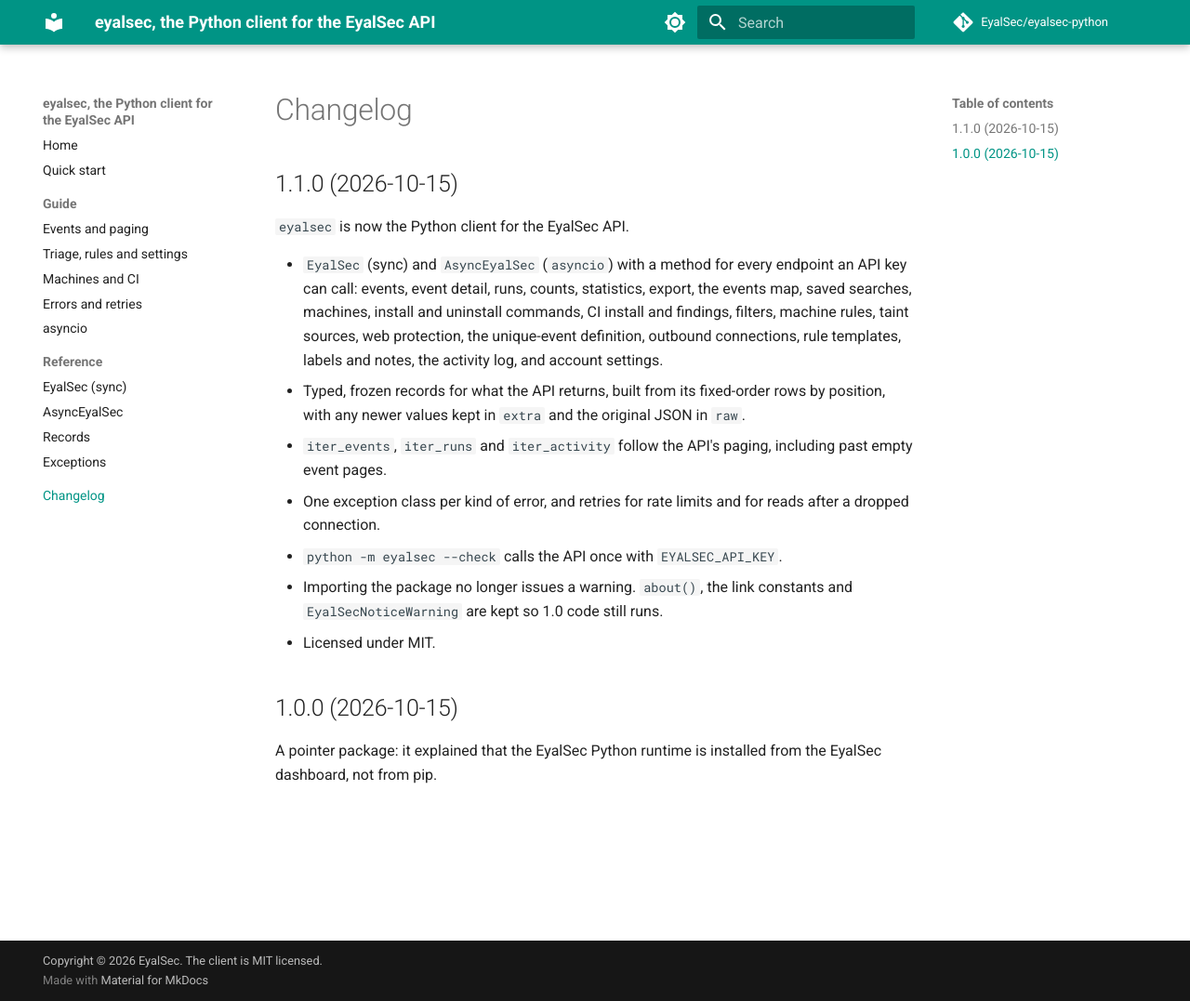
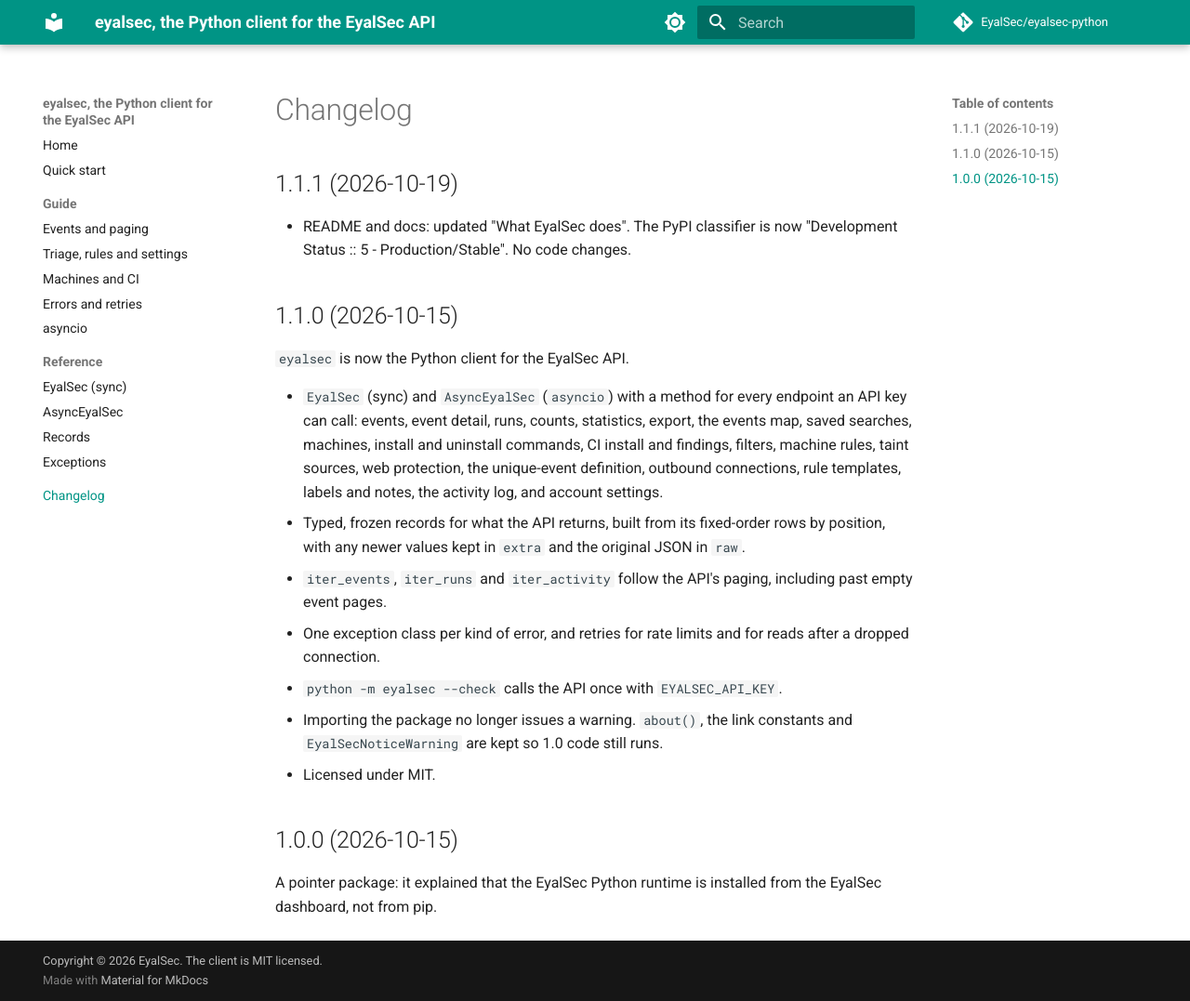
Before and after one commit to EyalSec/eyalsec-python, an MkDocs documentation site: the page built from docs/changelog.md, in a window 1280 px wide and 1077 px high. Shown: the whole window at 93% size. Built offline with MkDocs 1.6.1 and Material for MkDocs 9.7.7, drawn with Linux system fonts in a browser that asks for light colours; comment, search, counter and statistics services are not loaded.

Commit message:
eyalsec 1.1.1: README, docs and classifier update
"What EyalSec does" opens with the product statement, and the PyPI
classifier is now Development Status 5 - Production/Stable. No code changes.

```diff
--- a/docs/changelog.md
+++ b/docs/changelog.md
@@ -1,4 +1,8 @@
 # Changelog
+
+## 1.1.1 (2026-10-19)
+
+- README and docs: updated "What EyalSec does". The PyPI classifier is now "Development Status :: 5 - Production/Stable". No code changes.
 
 ## 1.1.0 (2026-10-15)
 
--- a/pyproject.toml
+++ b/pyproject.toml
@@ -4,7 +4,7 @@
 
 [project]
 name = "eyalsec"
-version = "1.1.0"
+version = "1.1.1"
 description = "Python client for the EyalSec API: read your security events, machines and runs, and manage rules, filters and labels. Sync and async, typed."
 readme = "README.md"
 license = "MIT"
@@ -16,7 +16,7 @@
     "security events", "runtime security", "taint tracking", "devsecops", "appsec",
 ]
 classifiers = [
-    "Development Status :: 4 - Beta",
+    "Development Status :: 5 - Production/Stable",
     "Framework :: AsyncIO",
     "Intended Audience :: Developers",
     "Intended Audience :: Information Technology",
--- a/src/eyalsec/_version.py
+++ b/src/eyalsec/_version.py
@@ -1 +1 @@
-__version__ = "1.1.0"
+__version__ = "1.1.1"
```
Also changed, not shown: CHANGELOG.md (+4 -0 lines), README.md (+1 -1 lines), docs/index.md (+1 -1 lines).
